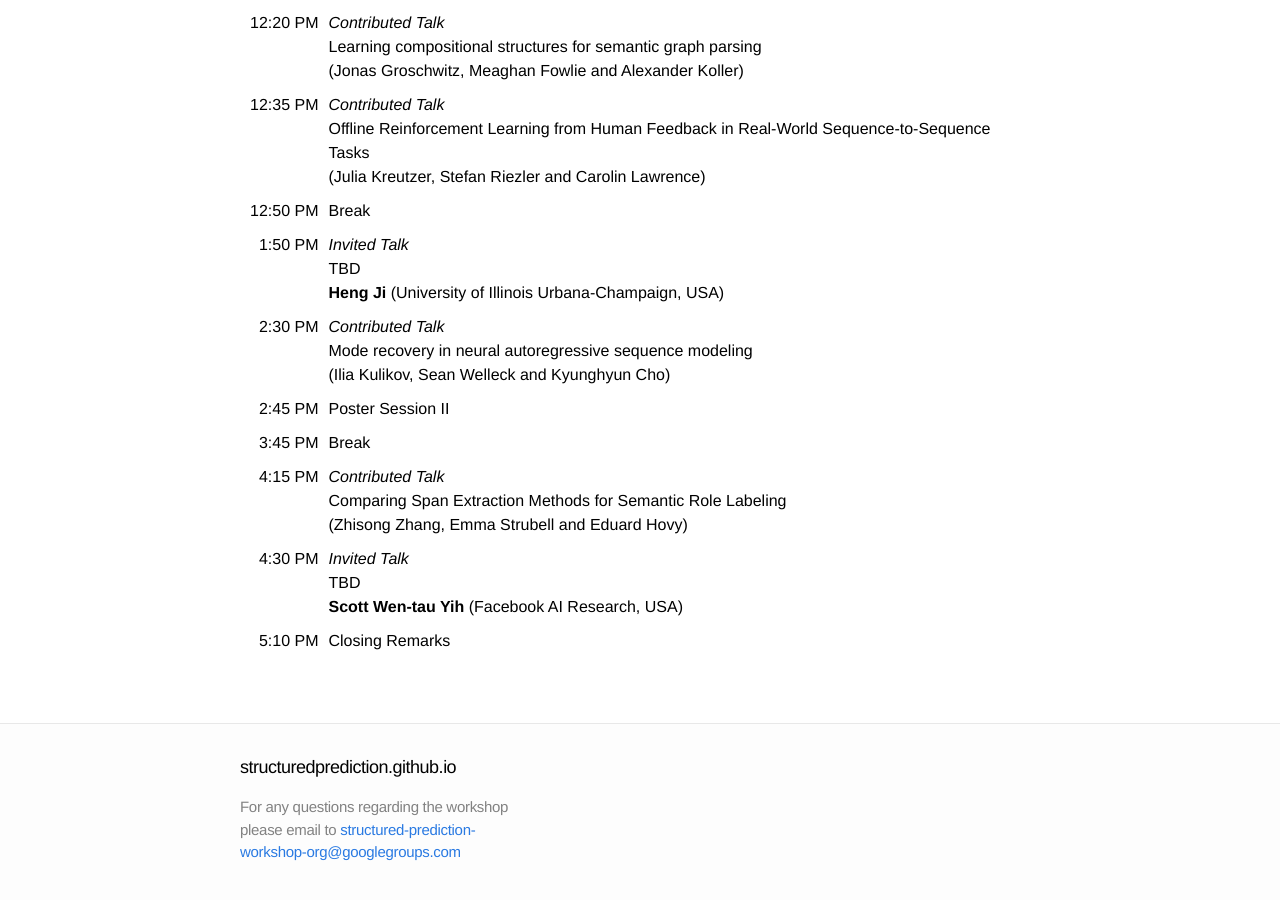
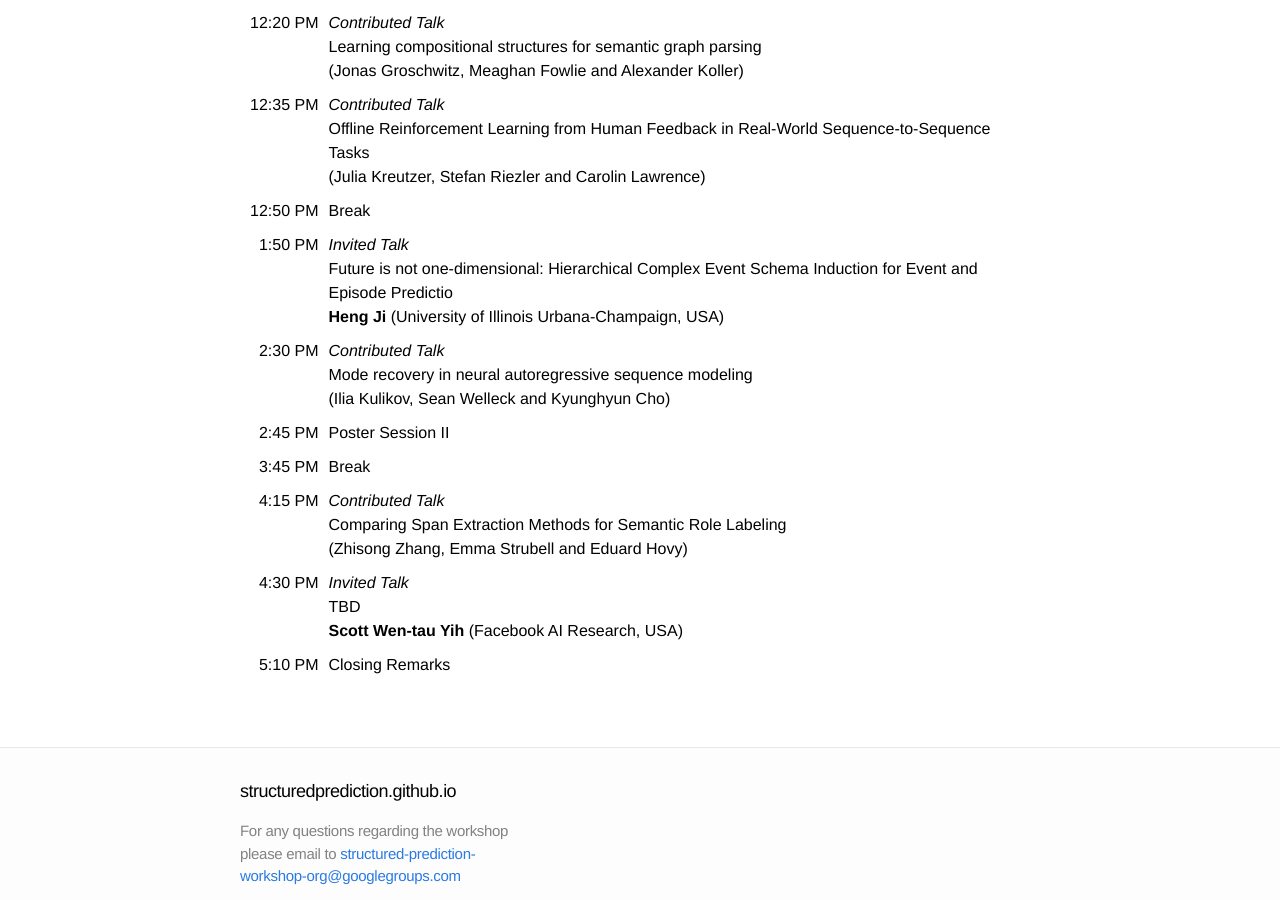
Before and after one commit to structuredprediction/structuredprediction.github.io, a Jekyll site: the page built from SPNLP21/3_schedule.md, in a window 1280 px wide and 900 px high, scrolled down 890 px. Built offline with Jekyll 4.4.1, drawn with Linux system fonts in a browser that asks for light colours.

Commit message:
Update 3_schedule.md

```diff
--- a/SPNLP21/3_schedule.md
+++ b/SPNLP21/3_schedule.md
@@ -28,7 +28,7 @@ name: 3
 | 12:20&nbsp;PM | _Contributed Talk_<br/>Learning compositional structures for semantic graph parsing<br/>(Jonas Groschwitz, Meaghan Fowlie and Alexander Koller)|
 | 12:35&nbsp;PM | _Contributed Talk_<br/>Offline Reinforcement Learning from Human Feedback in Real-World Sequence-to-Sequence Tasks<br/>(Julia Kreutzer, Stefan Riezler and Carolin Lawrence) |
 | 12:50&nbsp;PM |  Break |
-|  1:50&nbsp;PM | _Invited Talk_<br/>TBD <br/>**Heng Ji** (University of Illinois Urbana-Champaign, USA) |
+|  1:50&nbsp;PM | _Invited Talk_<br/>Future is not one-dimensional: Hierarchical Complex Event Schema Induction for Event and Episode Predictio<br/>**Heng Ji** (University of Illinois Urbana-Champaign, USA) |
 |  2:30&nbsp;PM | _Contributed Talk_<br/>Mode recovery in neural autoregressive sequence modeling<br/>(Ilia Kulikov, Sean Welleck and Kyunghyun Cho)|
 |  2:45&nbsp;PM | Poster Session II |
 |  3:45&nbsp;PM |  Break |
```
